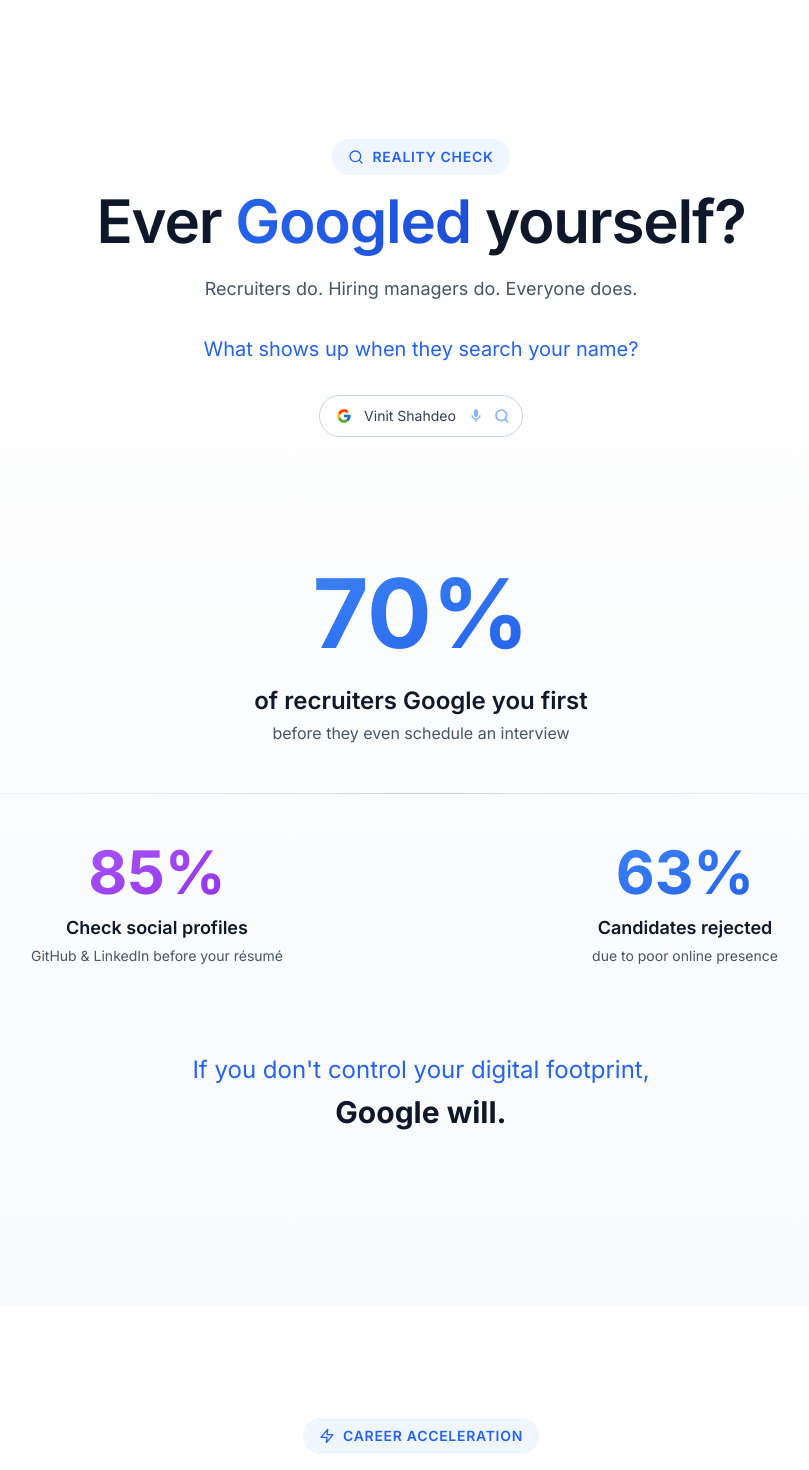
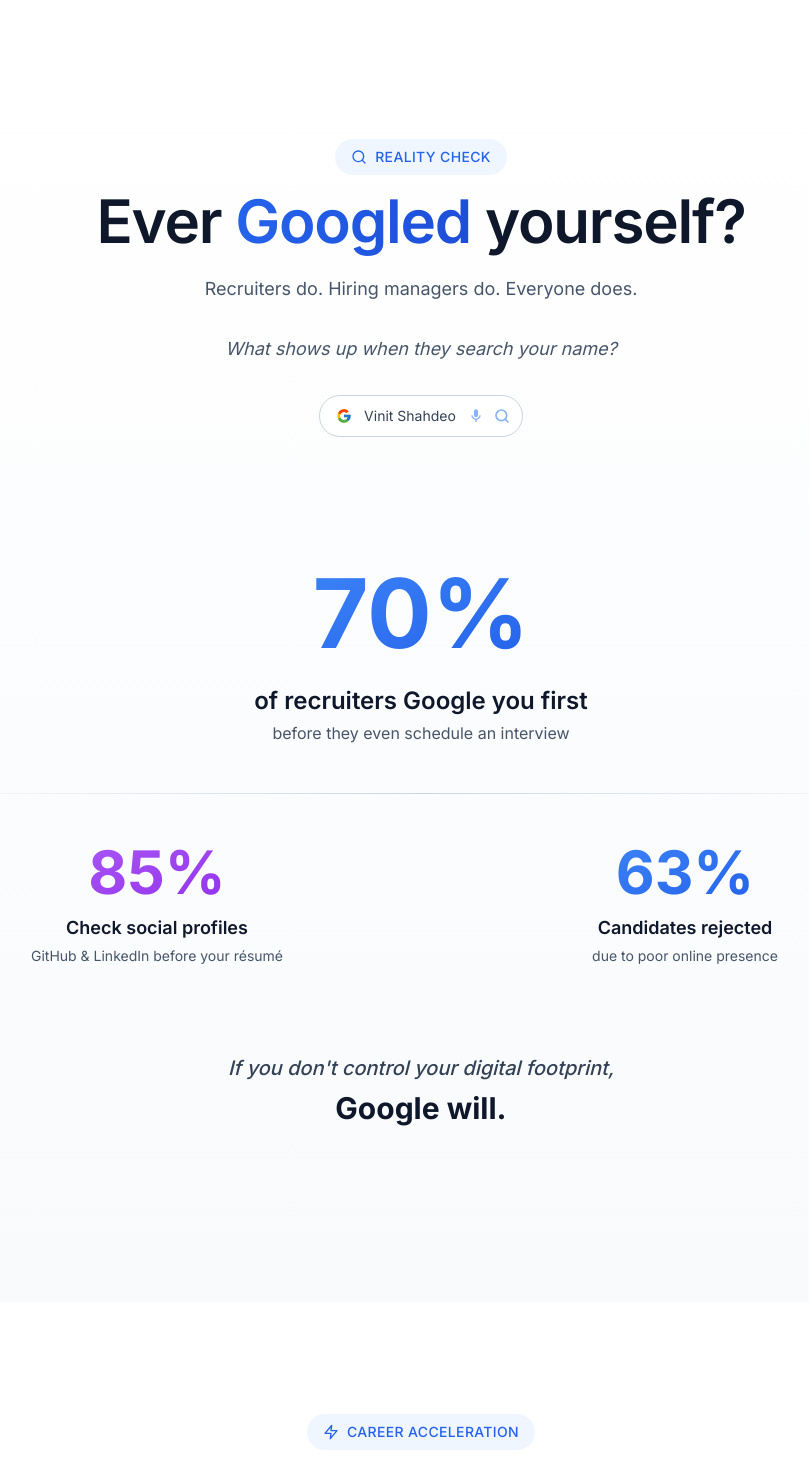
Before and after one commit to vinitshahdeo/digital-footprint-book, a Next.js app: page / in a window 1280 px wide. Shown: the part 860-2330 px from the top of the page, without its empty margins (219-1028 px from the left). Built offline with nearby package versions, Linux system fonts and the light colour scheme.

Commit message:
font refac

```diff
--- a/app/layout.tsx
+++ b/app/layout.tsx
@@ -1,37 +1,13 @@
 import type { Metadata } from 'next'
-import { Inter, Playfair_Display, Caveat, Space_Grotesk } from 'next/font/google'
+import { Inter } from 'next/font/google'
 import './globals.css'
 
 const inter = Inter({
   subsets: ['latin'],
   variable: '--font-sans',
   display: 'swap',
-  weight: ['400', '600', '700'],
+  weight: ['400', '500', '600', '700'],
   preload: true,
-})
-
-const playfair = Playfair_Display({
-  subsets: ['latin'],
-  variable: '--font-serif',
-  display: 'swap',
-  weight: ['600', '700'],
-  preload: false,
-})
-
-const caveat = Caveat({
-  subsets: ['latin'],
-  variable: '--font-handwriting',
-  display: 'swap',
-  weight: ['400'],
-  preload: false,
-})
-
-const spaceGrotesk = Space_Grotesk({
-  subsets: ['latin'],
-  variable: '--font-accent',
-  display: 'swap',
-  weight: ['600'],
-  preload: false,
 })
 
 export const metadata: Metadata = {
@@ -73,7 +49,7 @@
   children: React.ReactNode
 }) {
   return (
-    <html lang="en" className={`${inter.variable} ${playfair.variable} ${caveat.variable} ${spaceGrotesk.variable}`}>
+    <html lang="en" className={inter.variable}>
       <body className="font-sans antialiased">{children}</body>
     </html>
   )
--- a/components/BookCoverage.tsx
+++ b/components/BookCoverage.tsx
@@ -108,7 +108,7 @@
       <div className="max-w-6xl mx-auto">
         {/* Apple-style Section Header */}
         <div className="text-center mb-16">
-          <p className="text-sm font-semibold text-blue-600 mb-4 tracking-wider uppercase inline-flex items-center gap-2 px-4 py-2 bg-blue-50 rounded-full font-accent">
+          <p className="text-sm font-medium text-blue-600 mb-4 tracking-wide uppercase inline-flex items-center gap-2 px-4 py-2 bg-blue-50 rounded-full">
             <Lightbulb className="w-4 h-4" />
             What You'll Learn
           </p>
--- a/components/BookIntro.tsx
+++ b/components/BookIntro.tsx
@@ -15,7 +15,7 @@
           transition={{ duration: 0.6 }}
           className="text-center mb-16"
         >
-          <p className="text-sm font-semibold text-blue-600 mb-4 tracking-wider uppercase inline-flex items-center gap-2 px-4 py-2 bg-blue-50 rounded-full font-accent">
+          <p className="text-sm font-medium text-blue-600 mb-4 tracking-wide uppercase inline-flex items-center gap-2 px-4 py-2 bg-blue-50 rounded-full">
             <BookOpen className="w-4 h-4" />
             The Solution
           </p>
--- a/components/CareerImpact.tsx
+++ b/components/CareerImpact.tsx
@@ -10,7 +10,7 @@
       <div className="max-w-6xl mx-auto">
         {/* Section Header */}
         <div className="text-center mb-16">
-          <p className="text-sm font-semibold text-blue-600 mb-4 tracking-wider uppercase inline-flex items-center gap-2 px-4 py-2 bg-blue-50 rounded-full font-accent">
+          <p className="text-sm font-medium text-blue-600 mb-4 tracking-wide uppercase inline-flex items-center gap-2 px-4 py-2 bg-blue-50 rounded-full">
             <Zap className="w-4 h-4" />
             Career Acceleration
           </p>
--- a/components/DigitalFootprintVisual.tsx
+++ b/components/DigitalFootprintVisual.tsx
@@ -166,7 +166,7 @@
       <div className="max-w-6xl mx-auto">
         {/* Section Header */}
         <div className="text-center mb-16">
-          <p className="text-sm font-semibold text-blue-600 mb-4 tracking-wider uppercase inline-flex items-center gap-2 px-4 py-2 bg-blue-50 rounded-full font-accent">
+          <p className="text-sm font-medium text-blue-600 mb-4 tracking-wide uppercase inline-flex items-center gap-2 px-4 py-2 bg-blue-50 rounded-full">
             <Network className="w-4 h-4" />
             Your Ecosystem
           </p>
--- a/components/GoogleYourself.tsx
+++ b/components/GoogleYourself.tsx
@@ -9,7 +9,7 @@
       <div className="max-w-6xl mx-auto">
         {/* Header */}
         <div className="text-center mb-16">
-          <p className="text-sm font-semibold text-blue-600 mb-4 tracking-wider uppercase inline-flex items-center gap-2 px-4 py-2 bg-blue-50 rounded-full font-accent">
+          <p className="text-sm font-medium text-blue-600 mb-4 tracking-wide uppercase inline-flex items-center gap-2 px-4 py-2 bg-blue-50 rounded-full">
             <Search className="w-4 h-4" />
             Reality Check
           </p>
@@ -25,7 +25,7 @@
           <p className="text-lg text-slate-600 max-w-3xl mx-auto mb-8">
             Recruiters do. Hiring managers do. Everyone does.
           </p>
-          <p className="text-xl font-handwriting text-blue-600 max-w-2xl mx-auto mb-8">
+          <p className="text-lg italic text-slate-600 max-w-2xl mx-auto mb-8">
             What shows up when they search your name?
           </p>
 
@@ -175,7 +175,7 @@
                 viewport={{ once: true }}
                 transition={{ duration: 0.5, delay: 0.7 }}
               >
-                <p className="text-xl md:text-2xl font-handwriting text-blue-600 mb-2">
+                <p className="text-lg md:text-xl italic font-medium text-slate-700 mb-2">
                   If you don't control your digital footprint,
                 </p>
                 <p className="text-2xl md:text-3xl font-bold text-slate-900">
--- a/components/Searchability.tsx
+++ b/components/Searchability.tsx
@@ -9,7 +9,7 @@
       <div className="max-w-6xl mx-auto">
         {/* Section Header */}
         <div className="text-center mb-16">
-          <p className="text-sm font-semibold text-blue-600 mb-4 tracking-wider uppercase inline-flex items-center gap-2 px-4 py-2 bg-blue-50 rounded-full font-accent">
+          <p className="text-sm font-medium text-blue-600 mb-4 tracking-wide uppercase inline-flex items-center gap-2 px-4 py-2 bg-blue-50 rounded-full">
             <Search className="w-4 h-4" />
             First Impressions
           </p>
--- a/components/VisibilityGap.tsx
+++ b/components/VisibilityGap.tsx
@@ -33,7 +33,7 @@
       <div className="max-w-6xl mx-auto">
         {/* Section Header */}
         <div className="text-center mb-16">
-          <p className="text-sm font-semibold text-blue-600 mb-4 tracking-wider uppercase inline-flex items-center gap-2 px-4 py-2 bg-blue-50 rounded-full font-accent">
+          <p className="text-sm font-medium text-blue-600 mb-4 tracking-wide uppercase inline-flex items-center gap-2 px-4 py-2 bg-blue-50 rounded-full">
             <TrendingUp className="w-4 h-4" />
             The Visibility Gap
           </p>
@@ -143,7 +143,7 @@
             viewport={{ once: true }}
             transition={{ duration: 0.5, delay: 0.6 }}
           >
-            <p className="text-2xl font-handwriting text-blue-600 mb-3">
+            <p className="text-xl italic font-medium text-slate-700 mb-3">
               The gap is opportunity
             </p>
             <p className="text-lg text-slate-700 font-semibold">
--- a/components/WhyThisBook.tsx
+++ b/components/WhyThisBook.tsx
@@ -37,7 +37,7 @@
           viewport={{ once: true }}
           transition={{ duration: 0.6 }}
         >
-          <p className="text-sm font-semibold text-blue-600 mb-4 tracking-wider uppercase inline-flex items-center gap-2 px-4 py-2 bg-blue-50 rounded-full font-accent">
+          <p className="text-sm font-medium text-blue-600 mb-4 tracking-wide uppercase inline-flex items-center gap-2 px-4 py-2 bg-blue-50 rounded-full">
             <Sparkles className="w-4 h-4" />
             Why This Book
           </p>
--- a/tailwind.config.ts
+++ b/tailwind.config.ts
@@ -10,7 +10,6 @@
     extend: {
       fontFamily: {
         sans: ['var(--font-sans)'],
-        serif: ['var(--font-serif)'],
       },
       letterSpacing: {
         'tighter': '-0.04em',
```
